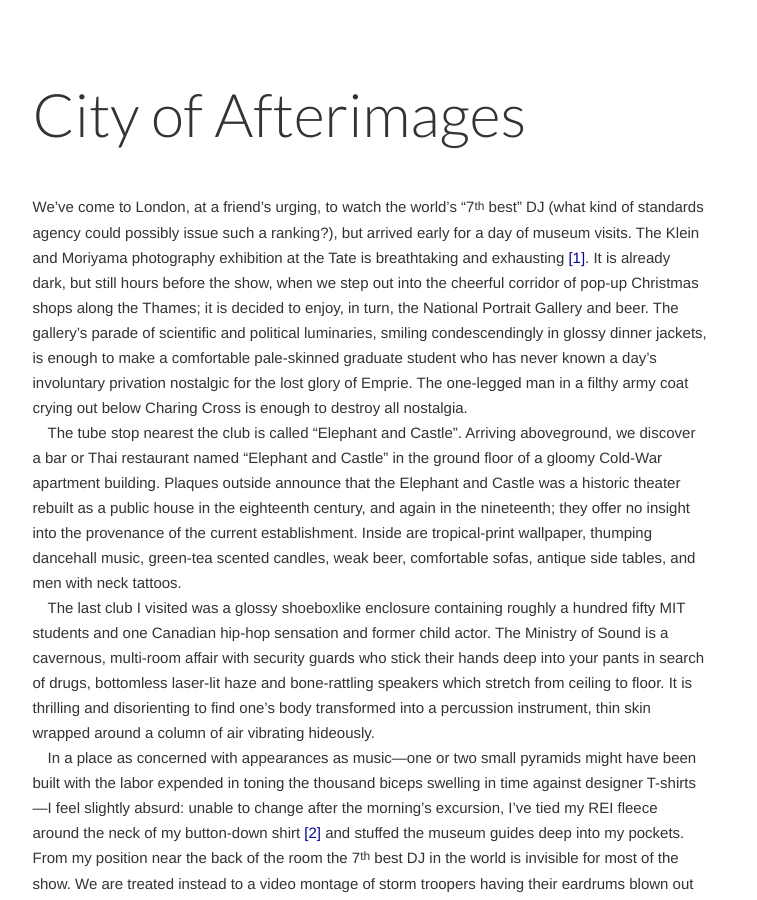
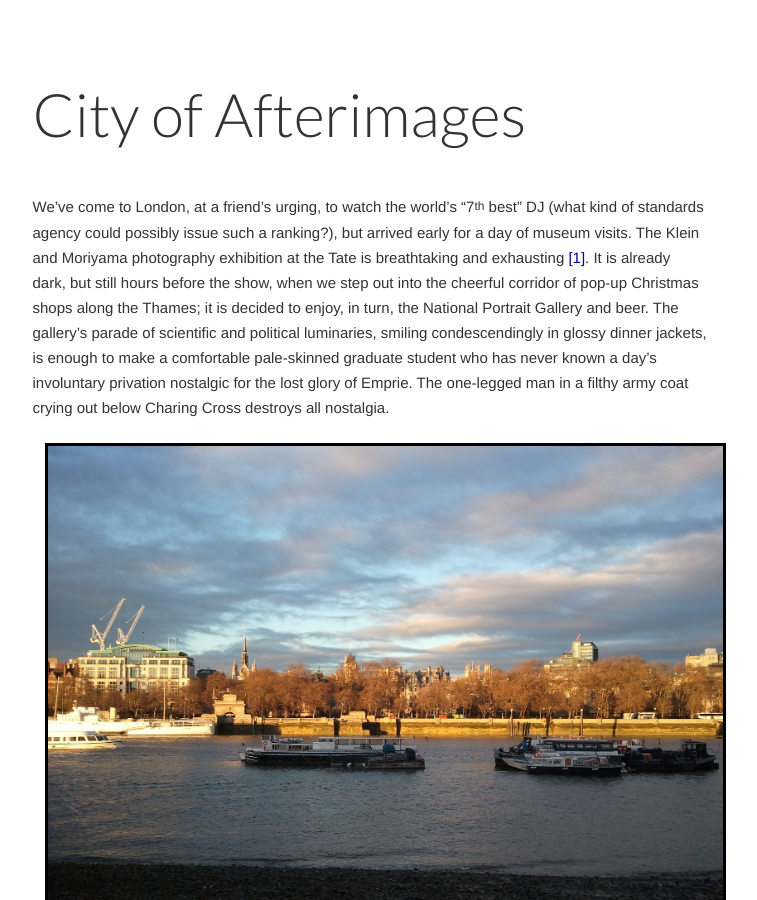
Before and after one commit to jacobandreas/writing, a Jekyll site: the page built from _posts/2012-12-9-city-of-afterimages.md, in a window 1280 px wide and 900 px high. Shown: the whole window, without its empty margins (270-1027 px from the left). Built offline with Jekyll 4.4.1, drawn with Linux system fonts in a browser that asks for light colours; nearby versions of some CDN libraries.

Commit message:
images for afterimages

```diff
--- a/_posts/2012-12-9-city-of-afterimages.md
+++ b/_posts/2012-12-9-city-of-afterimages.md
@@ -15,7 +15,9 @@ gallery's parade of scientific and political luminaries, smiling condescendingly
 in glossy dinner jackets, is enough to make a comfortable pale-skinned graduate
 student who has never known a day's involuntary privation nostalgic for the lost
 glory of Emprie. The one-legged man in a filthy army coat crying out below
-Charing Cross is enough to destroy all nostalgia.
+Charing Cross destroys all nostalgia.
+
+<img src="../attachments/london-3.jpg" />
 
 The tube stop nearest the club is called "Elephant and Castle". Arriving
 aboveground, we discover a bar or Thai restaurant named "Elephant and Castle" in
@@ -34,6 +36,8 @@ laser-lit haze and bone-rattling speakers which stretch from ceiling to floor.
 It is thrilling and disorienting to find one's body transformed into a
 percussion instrument, thin skin wrapped around a column of air vibrating
 hideously.
+
+<img src="../attachments/london-5.jpg" />
 
 In a place as concerned with appearances as music---one or two small pyramids
 might have been built with the labor expended in toning the thousand biceps
@@ -58,6 +62,8 @@ the early afternoon to watch the light die behind stained glass at Westminster
 evensong, with vision still barred black by the flash of remembered strobe
 lights.
 
+<img src="../attachments/london-4.jpg" />
+
 [^1]: The Kleins are better. The show is encyclopedic, with (several!) complete
 books of photographs sliced down the spine and splayed along a wall. I regard
 this as irresponsible curation.
```
Also changed, not shown: attachments/london-0.jpg (added), attachments/london-3.jpg (added), attachments/london-4.jpg (added), attachments/london-5.jpg (added).
